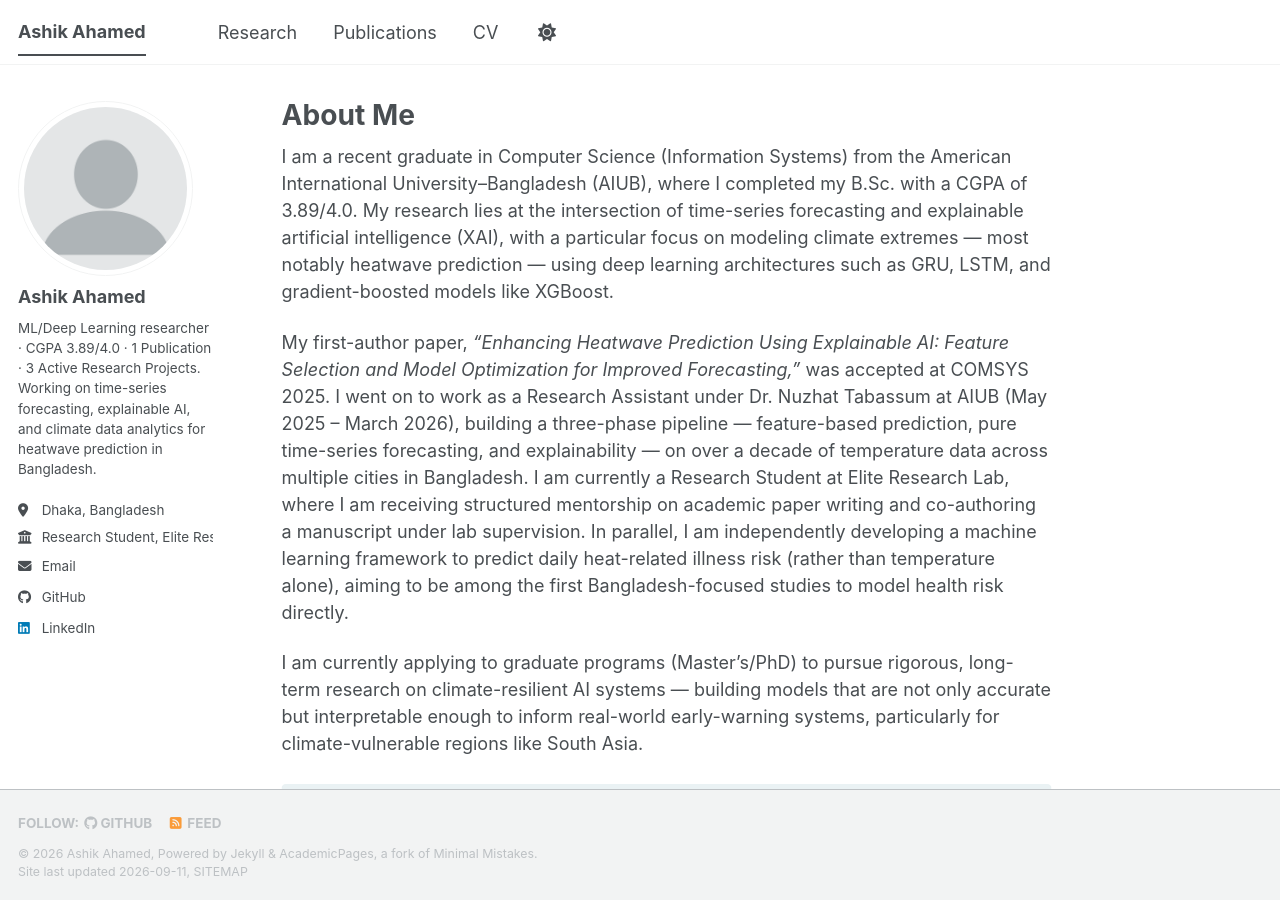
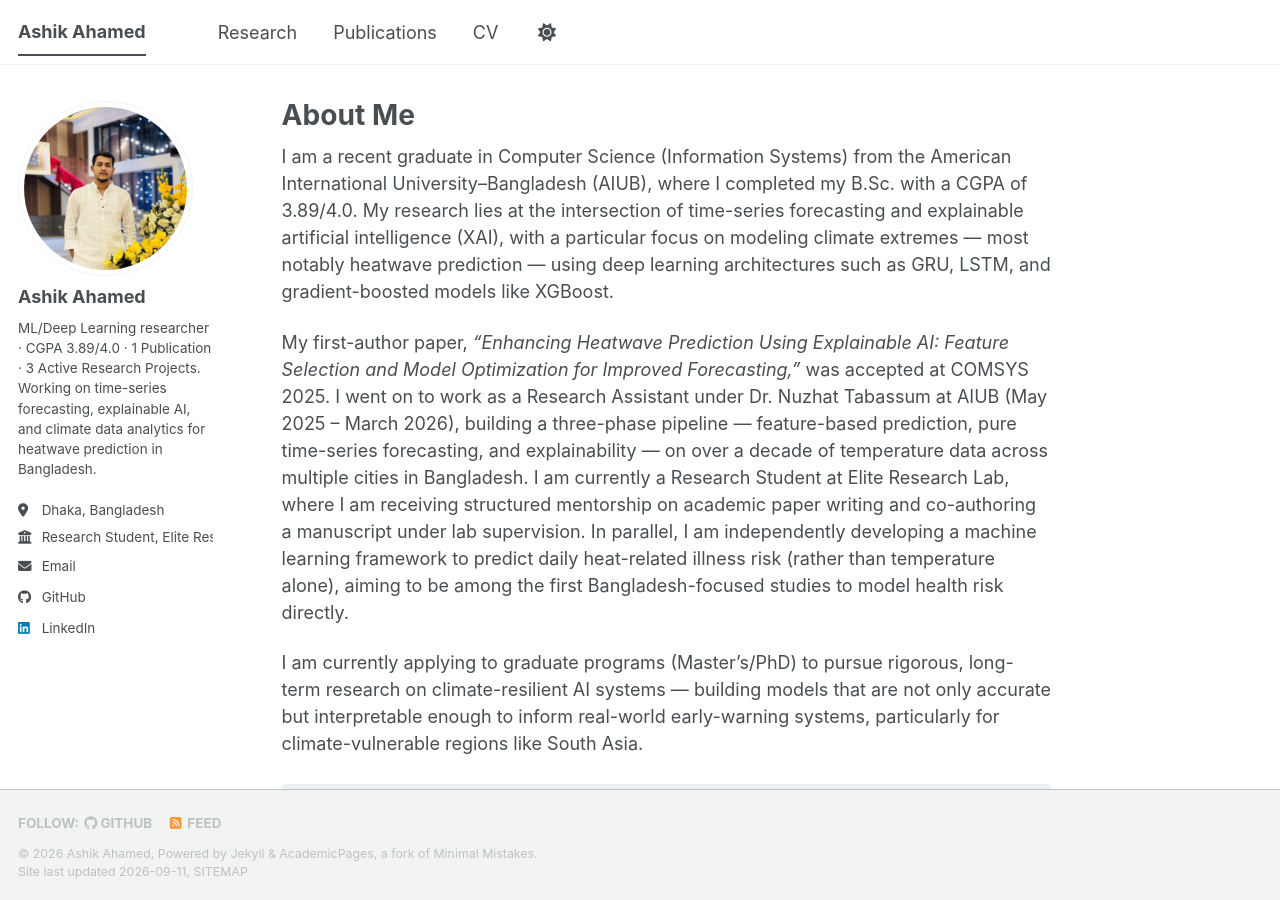
Before and after one commit to ashikahamed985/ashikahamed985.github.io, a Jekyll site: the page built from _pages/about.md, in a window 1280 px wide and 900 px high. Built offline with Jekyll 4.4.1, drawn with Linux system fonts in a browser that asks for light colours; a style sheet for code colours, icons or effects is not loaded.

Commit message:
Update _config.yml

```diff
--- a/_config.yml
+++ b/_config.yml
@@ -22,7 +22,7 @@ repository               : "ashikahamed985/ashikahamed985.github.io"
 #               Additional customization can be done by editing /_includes/author-profile.html
 author:
   # Biographic information
-  avatar           : "profile.png"
+  avatar           : "mp.png"
   name             : "Ashik Ahamed"
   pronouns         :
   bio              : "ML/Deep Learning researcher · CGPA 3.89/4.0 · 1 Publication · 3 Active Research Projects. Working on time-series forecasting, explainable AI, and climate data analytics for heatwave prediction in Bangladesh."
```
